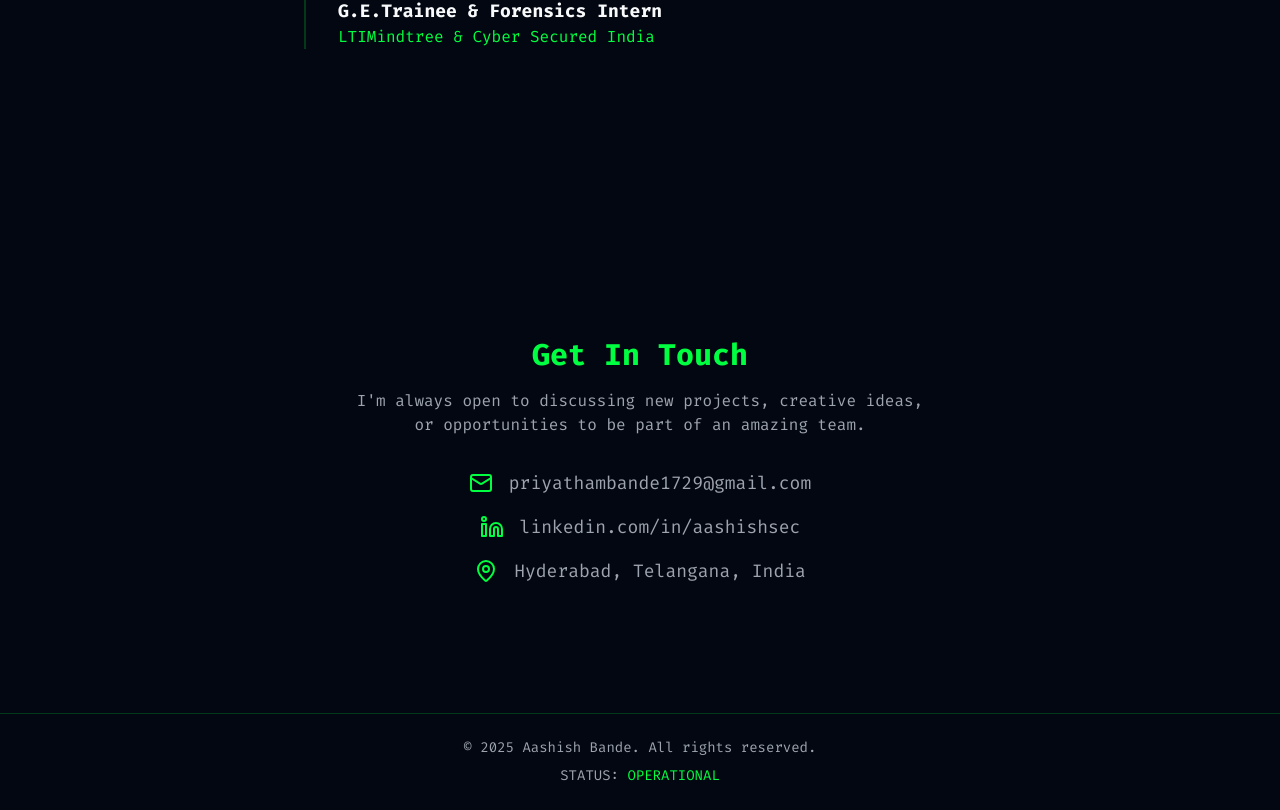
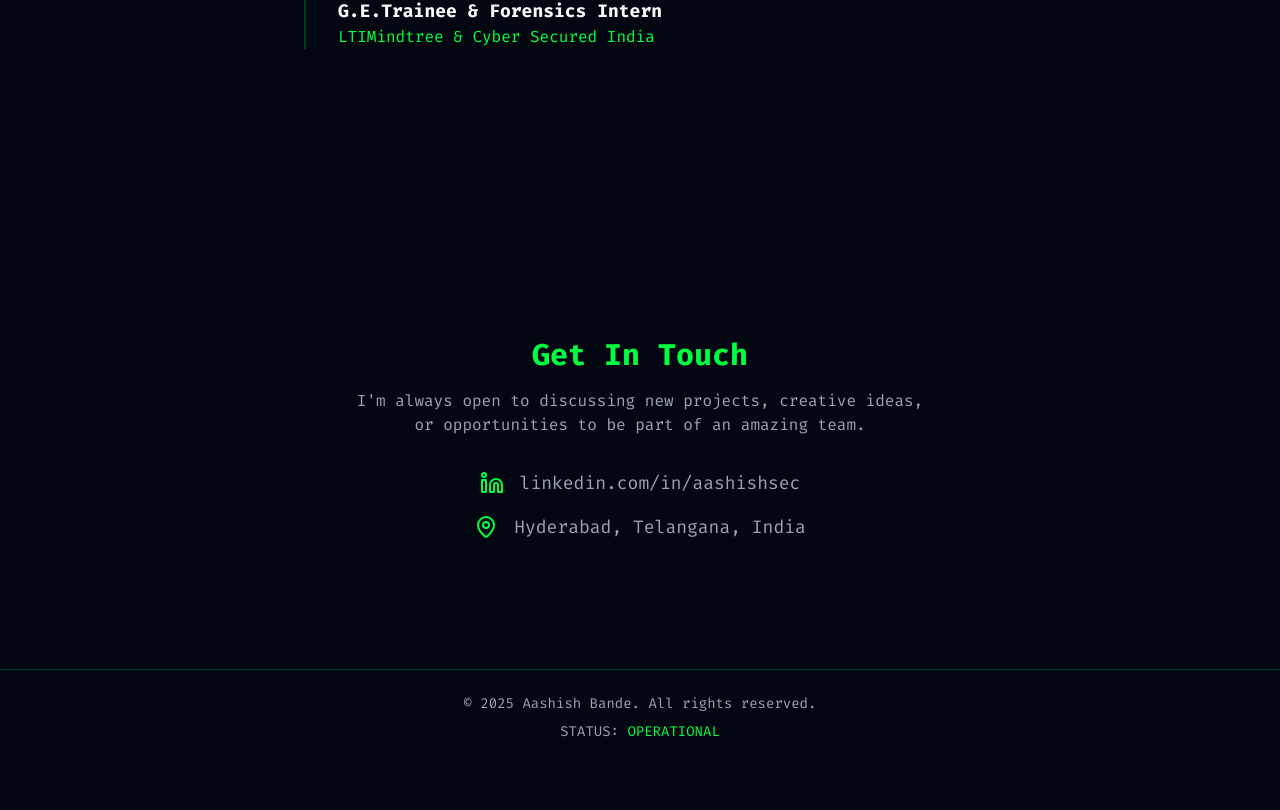
Before and after one commit to aashishsec/aashishsec.github.io, a React (Vite) app: page / in a window 1280 px wide. Shown: the part 3275-4085 px from the top of the page. After the commit the page ends 4041 px from the top, so only its background shows below. Built offline with nearby package versions, Linux system fonts and the light colour scheme.

Commit message:
Remove email address
Removed the email address from the contact section.

```diff
--- a/src/components/Contact.tsx
+++ b/src/components/Contact.tsx
@@ -1,8 +1,7 @@
 
-import { Mail, Linkedin, MapPin } from 'lucide-react';
+import { Linkedin, MapPin } from 'lucide-react';
 
 const contactInfo = [
-  { icon: Mail, text: "priyathambande1729@gmail.com", href: "mailto:priyathambande1729@gmail.com" },
   { icon: Linkedin, text: "linkedin.com/in/aashishsec", href: "https://www.linkedin.com/in/aashishsec", target: "_blank" },
   { icon: MapPin, text: "Hyderabad, Telangana, India" },
 ];
```
